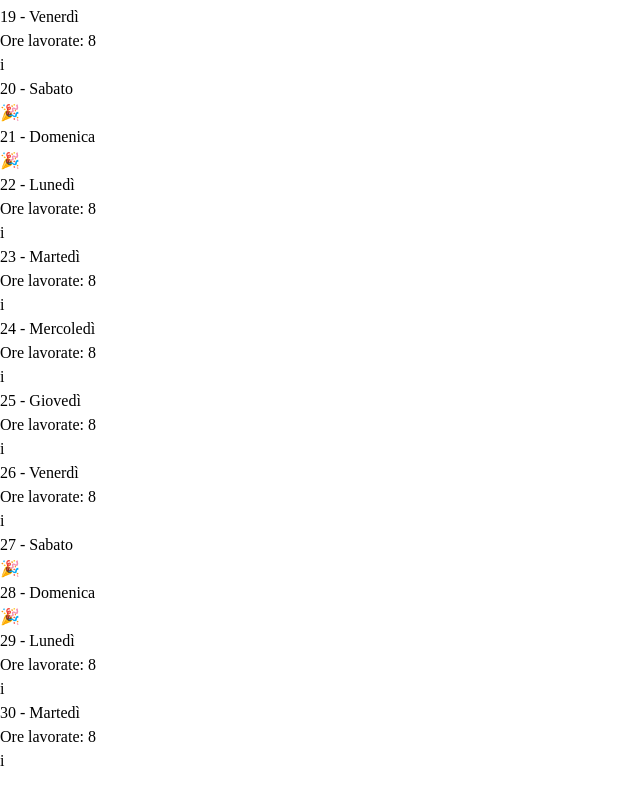
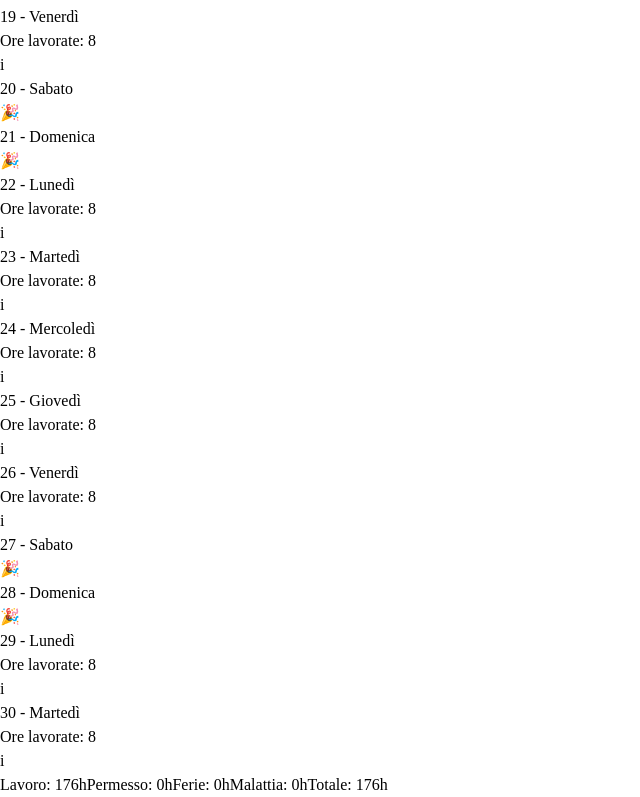
Before and after one commit to ThomasN89-Dev/timesheet, a React (Vite) app: page / in a window 1280 px wide. Shown: the part 1219-2016 px from the top of the page, without its empty margins (0-640 px from the left). Before the commit the page ends 1992 px from the top, so only its background shows below. Built offline with nearby package versions, Linux system fonts and the light colour scheme.

Commit message:
added better validation and total time recap

```diff
--- a/src/components/DayCard.tsx
+++ b/src/components/DayCard.tsx
@@ -13,7 +13,11 @@ function DayCard({
 }: DayCardProps) {
   return (
     <div
-      className={`min-w-30 w-56 border flex flex-col justify-between gap-2 border-l-5 rounded-2xl bg-gray-100 ${isWeekend ? "text-red-800 border-l-2 border-red-800 " : "text-blue-800 border-blue-800"} ${orePermesso !== 0 ? "border-r-2 border-r-green-800" : ""} ${oreFerie ? "border-y-purple-800" : ""}`}
+      className={`min-w-30 w-56 border flex flex-col justify-between gap-2 border-l-5 rounded-2xl bg-gray-100
+        ${isWeekend ? "text-red-800 border-l-2 border-red-800 " : "text-blue-800 border-blue-800"}
+        ${orePermesso !== 0 ? "border-r-5 border-r-green-800" : ""}
+        ${oreFerie ? "border-r-5 border-r-orange-800" : ""}
+        ${oreMalattia ? "border-r-5 border-r-fuchsia-800" : ""}`}
     >
       <div className="px-4 pt-1.5">
         <p>
--- a/src/components/DayModal.tsx
+++ b/src/components/DayModal.tsx
@@ -51,11 +51,15 @@ export default function DayModal({
       return;
     }
 
-    if (effectiveHours(timeSlots) > MAX_DAILY_HOURS) {
-      setError("Superate ore giornaliere");
+    const total = effectiveHours(timeSlots);
+    if (total !== MAX_DAILY_HOURS) {
+      setError(
+        total > MAX_DAILY_HOURS
+          ? "Superate le ore giornaliere (max 8h)"
+          : `Ore insufficienti: ${total}h su 8h richieste`,
+      );
       return;
     }
-
     onSave({ ...day, slots: timeSlots });
   };
 
@@ -116,7 +120,7 @@ export default function DayModal({
                   </button>
                 </div>
               ) : (
-                <p key={slot.id} className="w-full flex gap-2 items-center">
+                <p key={slot.id} className="w-full flex gap-2 justify-center">
                   <span className="font-bold">
                     {slot.startTime} - {slot.endTime}
                   </span>
--- a/src/components/MonthGrid.tsx
+++ b/src/components/MonthGrid.tsx
@@ -1,5 +1,5 @@
-import { useState } from "react";
-import { type DayEntry } from "../models/types";
+import { useMemo, useState } from "react";
+import { CAUSALS, type DayEntry } from "../models/types";
 import DayCard from "./DayCard";
 import useCurrentMonth from "../hooks/useCurrentMonth";
 import DayModal from "./DayModal";
@@ -32,6 +32,20 @@ export default function MonthGrid() {
     setSelectedDay(null);
   };
 
+  const totals = useMemo(() => {
+    const causali = CAUSALS;
+    const perCausale = Object.fromEntries(
+      causali.map((c) => [
+        c,
+        days.reduce((sum, d) => sum + calculateWorkedHours(d, c), 0),
+      ]),
+    ) as Record<(typeof causali)[number], number>;
+    return {
+      ...perCausale,
+      totale: Object.values(perCausale).reduce((a, b) => a + b, 0),
+    };
+  }, [days]);
+
   return (
     <div className="relative min-h-screen">
       <h1 className="px-8 py-4">
@@ -55,6 +69,13 @@ export default function MonthGrid() {
           );
         })}
       </div>
+      <div className="px-8 py-4 flex gap-6">
+        <span>Lavoro: {totals.lavoro}h</span>
+        <span>Permesso: {totals.permesso}h</span>
+        <span>Ferie: {totals.ferie}h</span>
+        <span>Malattia: {totals.malattia}h</span>
+        <span className="font-bold">Totale: {totals.totale}h</span>
+      </div>
       {selectedDay && (
         <DayModal
           day={selectedDay}
--- a/src/models/types.ts
+++ b/src/models/types.ts
@@ -66,13 +66,6 @@ export const CAUSAL_LABELS: Record<Causal, string> = {
   permesso: "Permesso",
 };
 
-export const CAUSAL_COLORS: Record<Causal, string> = {
-  lavoro: "bg-blue-100 text-blue-800",
-  malattia: "bg-amber-100 text-amber-800",
-  ferie: "bg-emerald-100 text-emerald-800",
-  permesso: "bg-violet-100 text-violet-800",
-};
-
 export const MONTHS: string[] = [
   "Gennaio",
   "Febbraio",
--- a/src/utils/dateUtils.ts
+++ b/src/utils/dateUtils.ts
@@ -46,8 +46,7 @@ export function effectiveHours(slots: TimeSlot[], causale?: Causal): number {
 
   const total = relevant.reduce((sum, s) => sum + slotDurationHours(s), 0);
 
-  const isSingleWorkSlot =
-    relevant.length === 1 && relevant[0].causale === "lavoro";
+  const isSingleWorkSlot = relevant.length === 1;
 
   return isSingleWorkSlot && total > LUNCH_BREAK_THRESHOLD_HOURS
     ? total - LUNCH_BREAK_HOURS
```
